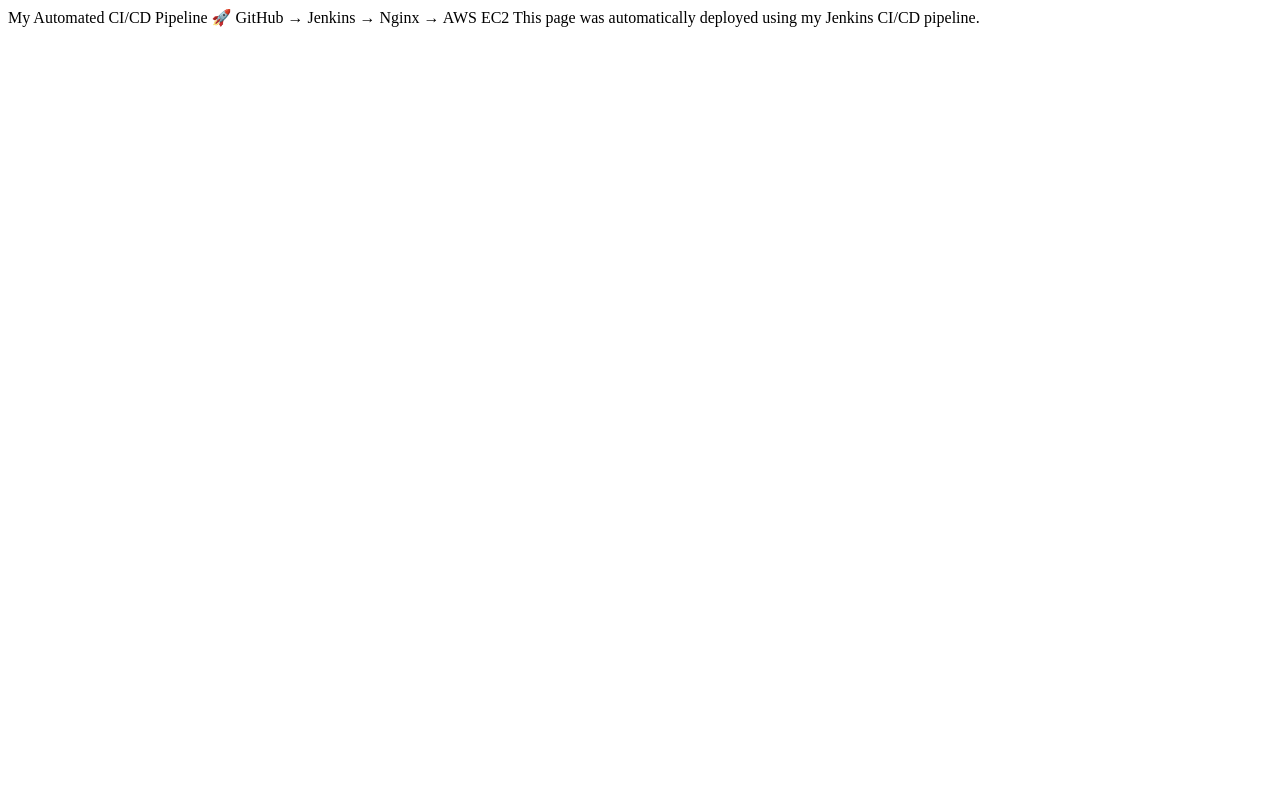
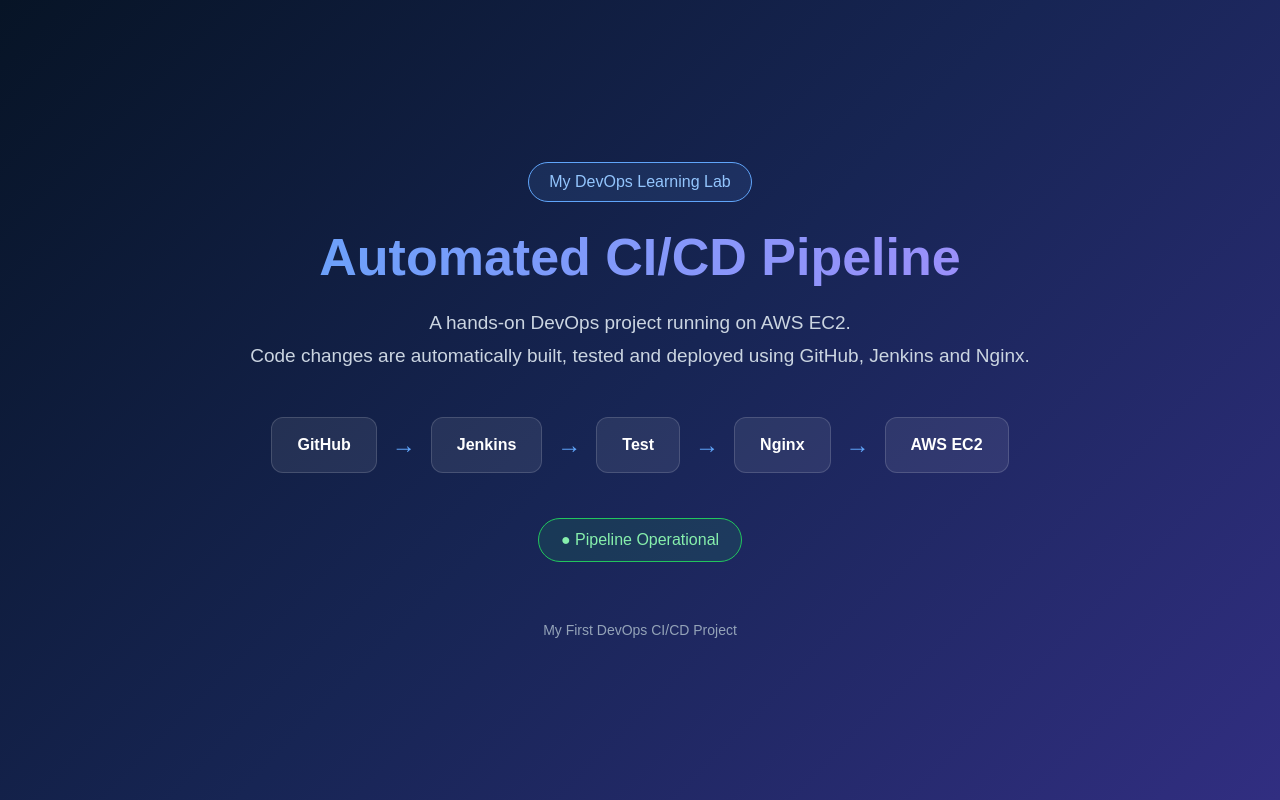
Before and after one commit to gurugokul2603-collab/my-first-cicd, a plain HTML site: page index.html in a window 1280 px wide. Drawn offline with Linux system fonts and the light colour scheme.

Commit message:
Improve CI/CD website design

```diff
--- a/index.html
+++ b/index.html
@@ -1,3 +1,177 @@
-My Automated CI/CD Pipeline 🚀
-GitHub → Jenkins → Nginx → AWS EC2
-This page was automatically deployed using my Jenkins CI/CD pipeline.
+<!DOCTYPE html>
+<html lang="en">
+
+<head>
+    <meta charset="UTF-8">
+    <meta name="viewport" content="width=device-width, initial-scale=1.0">
+
+    <title>My DevOps CI/CD Lab</title>
+
+    <style>
+        * {
+            margin: 0;
+            padding: 0;
+            box-sizing: border-box;
+        }
+
+        body {
+            font-family: Arial, sans-serif;
+            min-height: 100vh;
+            background: linear-gradient(135deg, #071426, #172554, #312e81);
+            color: white;
+
+            display: flex;
+            justify-content: center;
+            align-items: center;
+        }
+
+        .container {
+            width: 90%;
+            max-width: 1000px;
+            text-align: center;
+        }
+
+        .badge {
+            display: inline-block;
+            padding: 10px 20px;
+            margin-bottom: 25px;
+
+            background: rgba(96, 165, 250, 0.1);
+            border: 1px solid #60a5fa;
+            border-radius: 30px;
+
+            color: #93c5fd;
+        }
+
+        h1 {
+            font-size: 52px;
+            margin-bottom: 20px;
+
+            background: linear-gradient(
+                90deg,
+                #60a5fa,
+                #a78bfa
+            );
+
+            -webkit-background-clip: text;
+            color: transparent;
+        }
+
+        .subtitle {
+            font-size: 19px;
+            line-height: 1.7;
+            color: #cbd5e1;
+            margin-bottom: 45px;
+        }
+
+        .pipeline {
+            display: flex;
+            align-items: center;
+            justify-content: center;
+            flex-wrap: wrap;
+            gap: 15px;
+        }
+
+        .stage {
+            padding: 18px 25px;
+            border-radius: 12px;
+
+            background: rgba(255,255,255,0.08);
+            border: 1px solid rgba(255,255,255,0.15);
+
+            font-weight: bold;
+        }
+
+        .arrow {
+            color: #60a5fa;
+            font-size: 24px;
+        }
+
+        .status {
+            margin-top: 45px;
+            display: inline-block;
+
+            padding: 12px 22px;
+
+            background: rgba(34,197,94,0.12);
+            border: 1px solid #22c55e;
+            border-radius: 30px;
+
+            color: #86efac;
+        }
+
+        footer {
+            margin-top: 60px;
+            color: #94a3b8;
+            font-size: 14px;
+        }
+
+        @media (max-width: 700px) {
+
+            h1 {
+                font-size: 36px;
+            }
+
+            .pipeline {
+                flex-direction: column;
+            }
+
+            .arrow {
+                transform: rotate(90deg);
+            }
+        }
+    </style>
+</head>
+
+<body>
+
+<div class="container">
+
+    <div class="badge">
+        My DevOps Learning Lab
+    </div>
+
+    <h1>
+        Automated CI/CD Pipeline
+    </h1>
+
+    <p class="subtitle">
+        A hands-on DevOps project running on AWS EC2.<br>
+        Code changes are automatically built, tested and deployed
+        using GitHub, Jenkins and Nginx.
+    </p>
+
+    <div class="pipeline">
+
+        <div class="stage">GitHub</div>
+
+        <div class="arrow">&rarr;</div>
+
+        <div class="stage">Jenkins</div>
+
+        <div class="arrow">&rarr;</div>
+
+        <div class="stage">Test</div>
+
+        <div class="arrow">&rarr;</div>
+
+        <div class="stage">Nginx</div>
+
+        <div class="arrow">&rarr;</div>
+
+        <div class="stage">AWS EC2</div>
+
+    </div>
+
+    <div class="status">
+        &#9679; Pipeline Operational
+    </div>
+
+    <footer>
+        My First DevOps CI/CD Project
+    </footer>
+
+</div>
+
+</body>
+</html>
```
